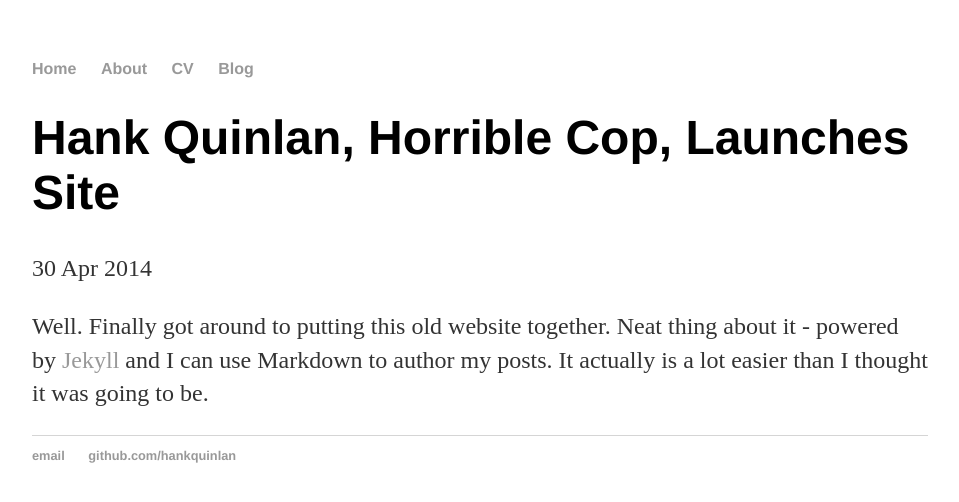
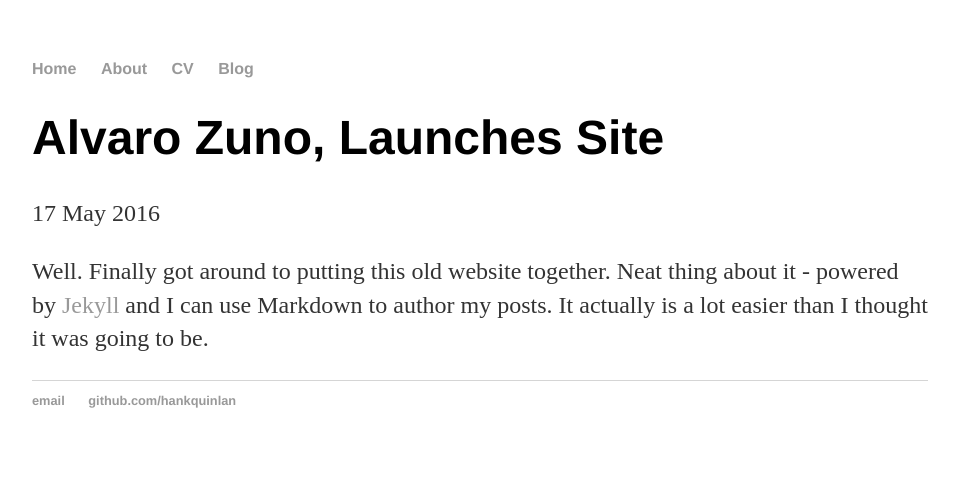
Before and after one commit to alzuno/alzuno.github.io, a Jekyll site: the page built from _posts/2016-05-17-alvaro-zuno-site-launched.md, in a window 1280 px wide. Shown: the top 502 px of the page, without its empty margins (160-1119 px from the left). Built offline with Jekyll 4.4.1, drawn with Linux system fonts in a browser that asks for light colours.

Commit message:
Update 2016-05-17-alvaro-zuno-site-launched.md

```diff
--- a/_posts/2016-05-17-alvaro-zuno-site-launched.md
+++ b/_posts/2016-05-17-alvaro-zuno-site-launched.md
@@ -1,7 +1,7 @@
 ---
 layout: post
-title: "Hank Quinlan, Horrible Cop, Launches Site"
-date: 2014-04-30
+title: "Alvaro Zuno, Launches Site"
+date: 2016-05-17
 ---
 
 Well. Finally got around to putting this old website together. Neat thing about it - powered by [Jekyll](http://jekyllrb.com) and I can use Markdown to author my posts. It actually is a lot easier than I thought it was going to be.
```
